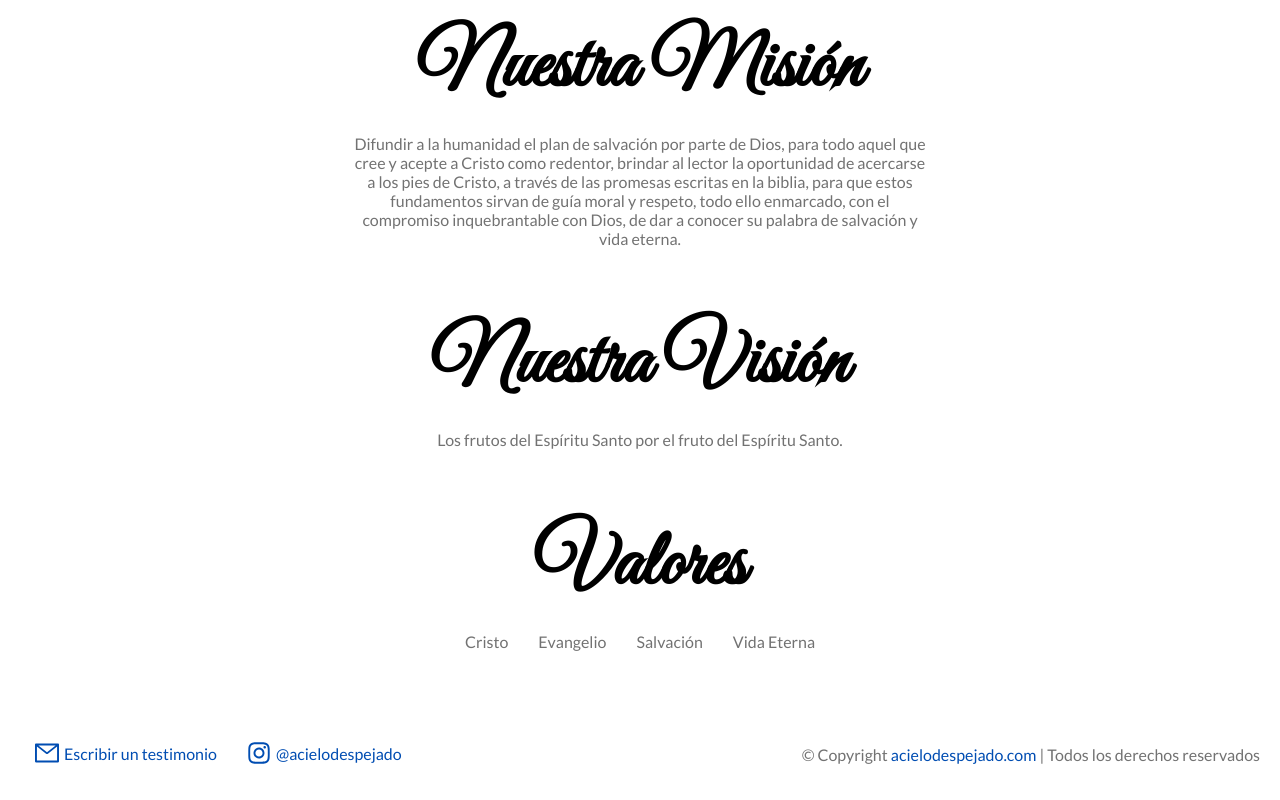
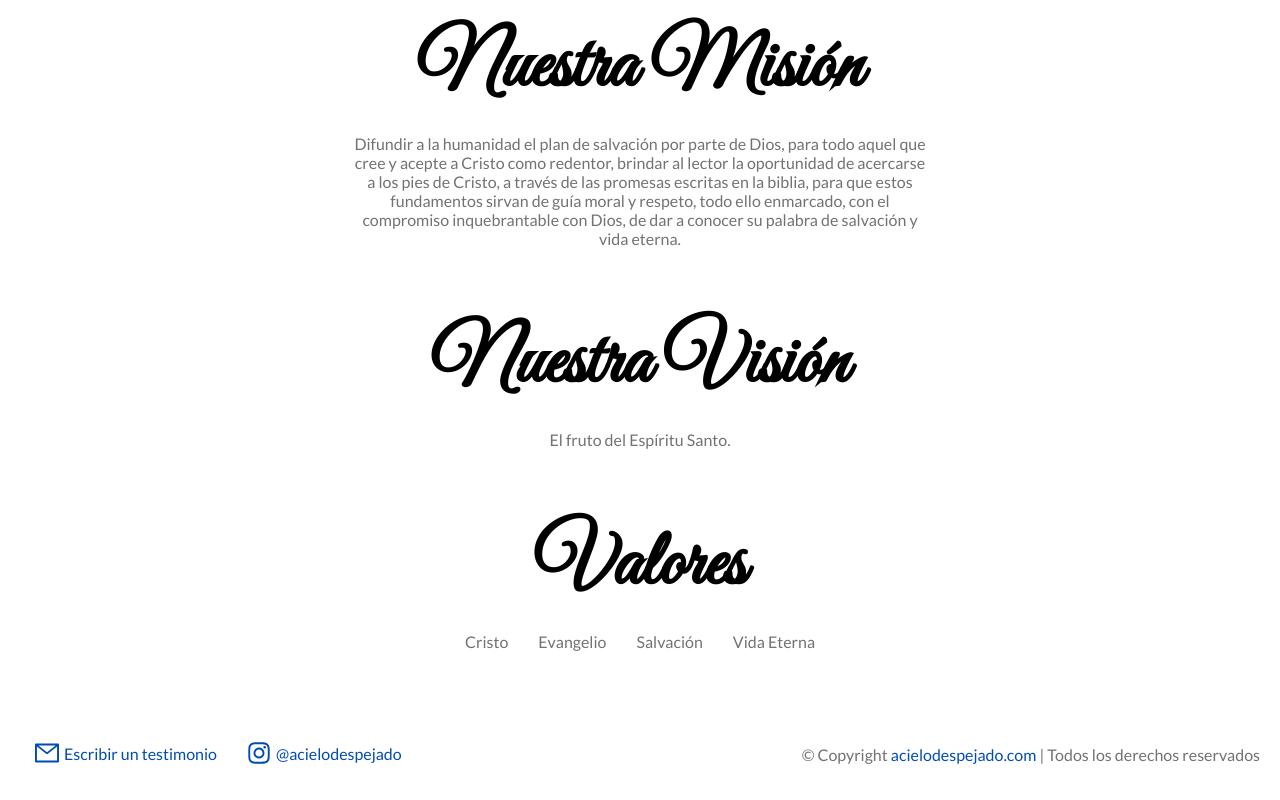
Before and after one commit to acielodespejado/acielodespejado, a React (Vite) app: page / in a window 1280 px wide. Shown: the part 891-1691 px from the top of the page. Built offline with nearby package versions, Linux system fonts and the light colour scheme.

Commit message:
(feat): adding book new version

```diff
--- a/src/App.tsx
+++ b/src/App.tsx
@@ -3,7 +3,7 @@ import {
   InstagramOutlined,
   MailOutlined,
 } from "@ant-design/icons";
-import BookPdf from "./assets/LLEGANDO_A_LOS_PIES_DE_CRISTO-102023.pdf";
+import BookPdf from "./assets/LLEGANDO_A_LOS_PIES_DE_CRISTO_2023.pdf";
 
 function App() {
   return (
@@ -47,7 +47,7 @@ function App() {
           </p>
           <h2 className="title">Nuestra Visión</h2>
           <p className="paragrahp">
-          Los frutos del Espíritu Santo por el fruto del Espíritu Santo.
+          El fruto del Espíritu Santo.
           </p>
 
           <h2 className="title">Valores</h2>
--- a/vite.config.ts
+++ b/vite.config.ts
@@ -4,5 +4,5 @@ import react from "@vitejs/plugin-react";
 // https://vitejs.dev/config/
 export default defineConfig({
   plugins: [react()],
-  base: "https://www.acielodespejado.com",
+  base: "/",
 });
```
Also changed, not shown: 2 other files (tests, documents, lock files or other folders).
